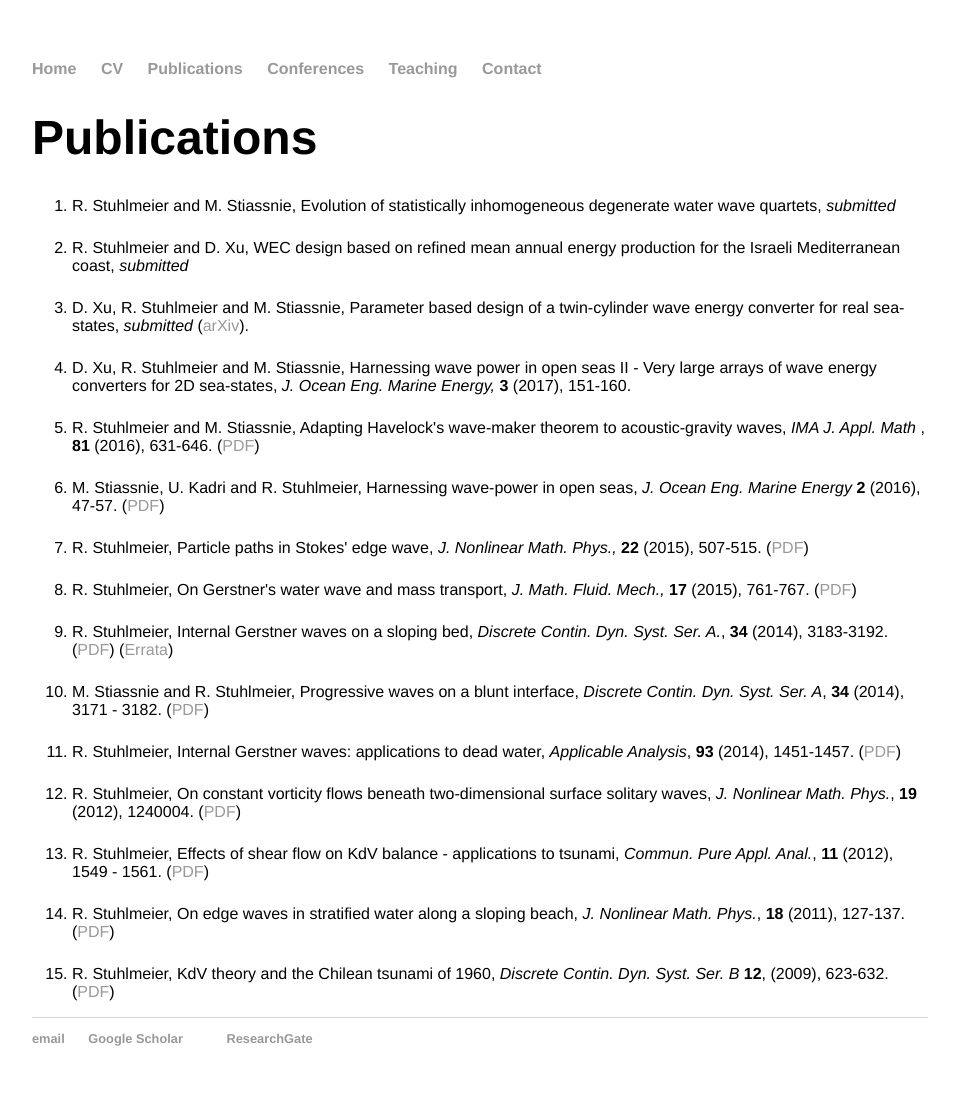
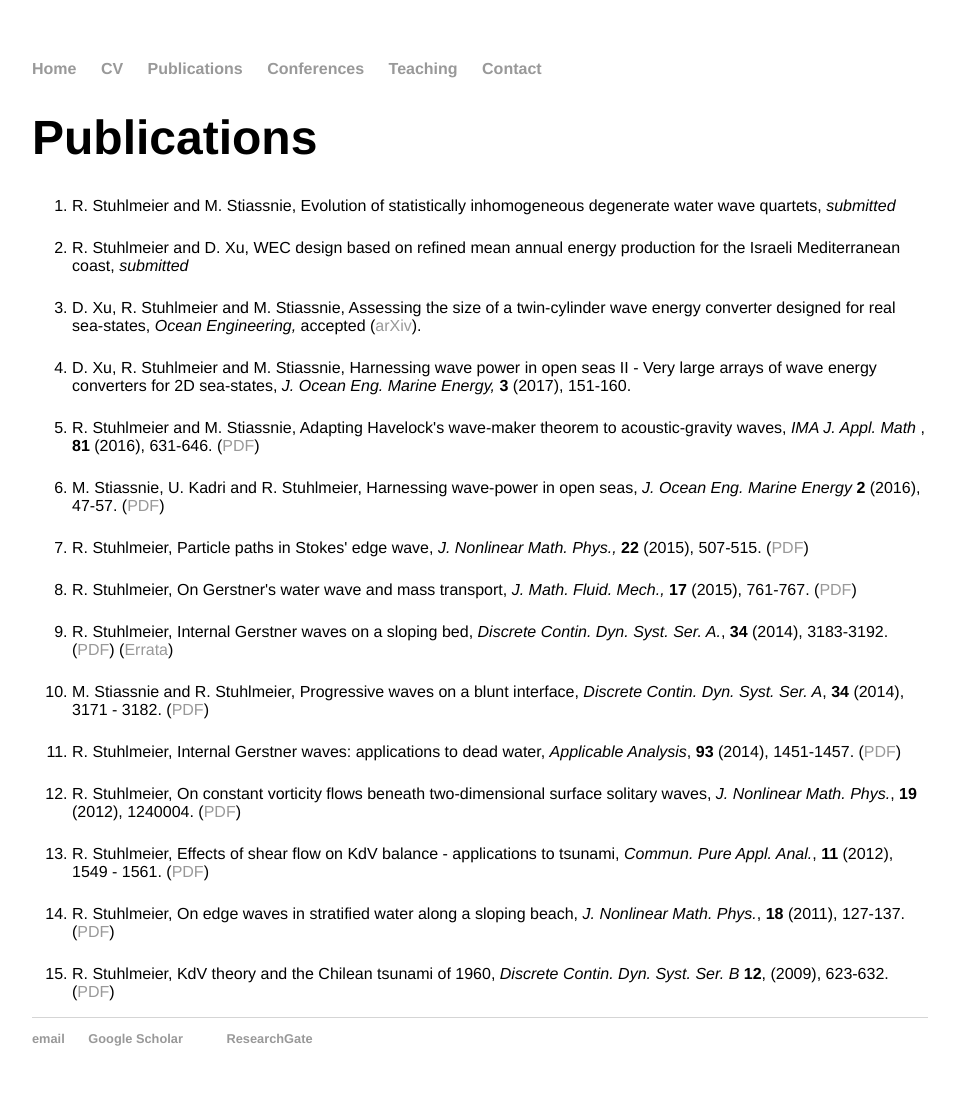
Before and after one commit to rstuhlmeier/rstuhlmeier.github.io, a Jekyll site: the page built from publications/index.html, in a window 1280 px wide. Shown: the whole page, without its empty margins (160-1119 px from the left). Built offline with Jekyll 4.4.1, drawn with Linux system fonts in a browser that asks for light colours.

Commit message:
updated publications list
OE paper added as accepted

```diff
--- a/publications/index.html
+++ b/publications/index.html
@@ -10,7 +10,7 @@ title: Raphael Stuhlmeier - Publications
 <p>
 <li> R. Stuhlmeier and D. Xu, WEC design based on refined mean annual energy production for the Israeli Mediterranean coast, <em> submitted </em> </li>
 <p>
-<li> D. Xu, R. Stuhlmeier and M. Stiassnie, Parameter based design of a twin-cylinder wave energy converter for real sea-states, <em> submitted </em> (<a href="http://arxiv.org/abs/1605.00428">arXiv</a>).
+<li> D. Xu, R. Stuhlmeier and M. Stiassnie,  	Assessing the size of a twin-cylinder wave energy converter designed for real sea-states, <em> Ocean Engineering,</em> accepted (<a href="http://arxiv.org/abs/1605.00428">arXiv</a>).
 <p>
 <li> D. Xu, R. Stuhlmeier and M. Stiassnie, Harnessing wave power in open seas II - Very large arrays of wave energy converters for 2D sea-states, <em> J. Ocean Eng. Marine Energy,</em> <b> 3 </b> (2017), 151-160.
 <p>
```
